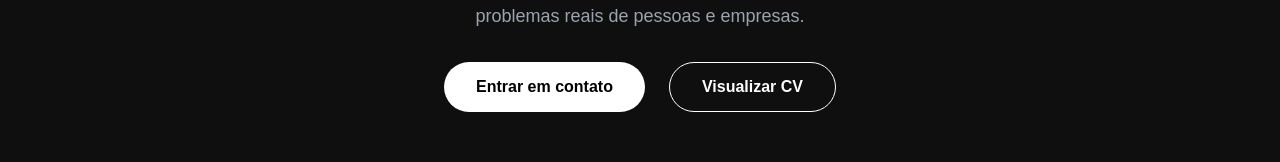
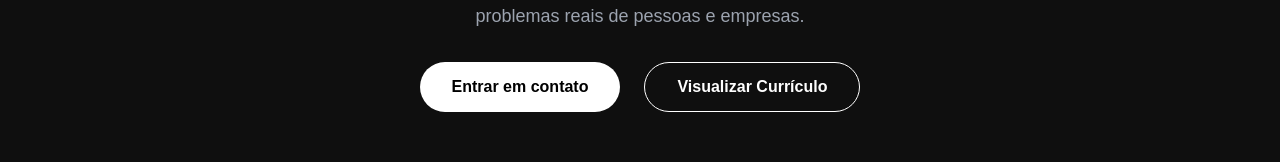
Before and after one commit to Victornck/portfolio-pessoal, a React (Vite) app: page / in a window 1280 px wide. Shown: the part 342-504 px from the top of the page. Built offline with nearby package versions, Linux system fonts and the light colour scheme.

Commit message:
fix: message button

```diff
--- a/src/Pages/Button.jsx
+++ b/src/Pages/Button.jsx
@@ -2,13 +2,12 @@ function Button() {
   return (
     <div className="flex flex-col items-center justify-center text-center px-6 pt-4 space-y-2">
       <div className="flex gap-6 pt-4">
-       <a
+        <a
           href="#contact"
           className="bg-white text-black px-8 py-3 rounded-full font-semibold hover:opacity-90 transition inline-flex items-center justify-center"
         >
           Entrar em contato
         </a>
-
 
         <a
           className="border border-white px-8 py-3 rounded-full font-semibold hover:bg-white hover:text-black transition"
@@ -16,7 +15,7 @@ function Button() {
           target="_blank"
           rel="noopener noreferrer"
         >
-          Visualizar CV
+          Visualizar Currículo
         </a>
       </div>
     </div>
```
